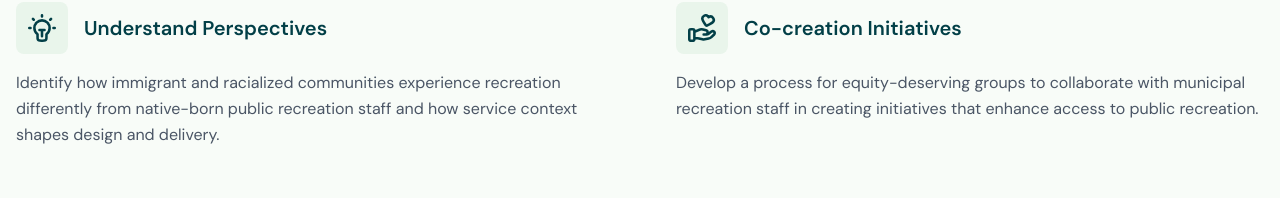
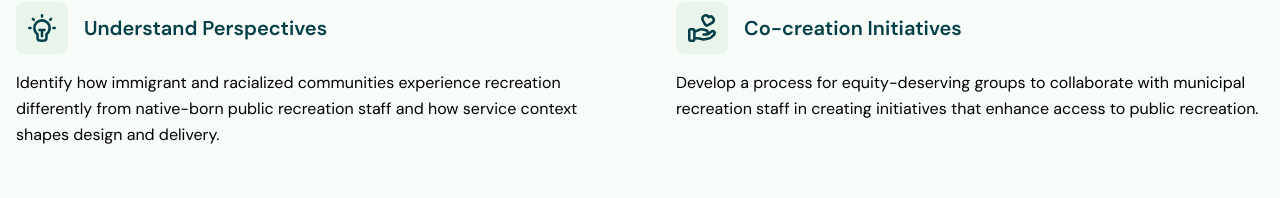
Before and after one commit to langararec/IDEAS-website, a React (Vite) app in the folder frontend/: page /project in a window 1280 px wide. Shown: the part 486-684 px from the top of the page. Built offline with nearby package versions, Linux system fonts and the light colour scheme.

Commit message:
updated objectives

```diff
--- a/frontend/src/pages/Project/Objectives.tsx
+++ b/frontend/src/pages/Project/Objectives.tsx
@@ -101,7 +101,7 @@ const Objectives: React.FC = () => {
                                         {objective.title}
                                     </h3>
                                 </div>
-                                <p className="text-gray-600 leading-relaxed font-dm-sans">
+                                <p className="text-black leading-relaxed font-dm-sans">
                                     {objective.description}
                                 </p>
                             </div>
```
